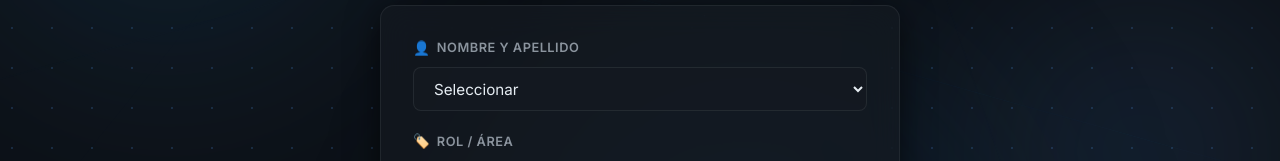
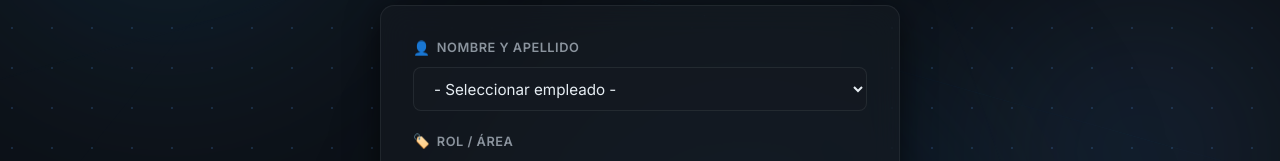
Before and after one commit to yyammi/panel, a React (Vite) app: page / in a window 1280 px wide. Shown: the part 352-513 px from the top of the page. Built offline with nearby package versions, Linux system fonts and the light colour scheme.

Commit message:
guion empleado

```diff
--- a/src/componentes/Hero/Hero.jsx
+++ b/src/componentes/Hero/Hero.jsx
@@ -92,7 +92,7 @@ export default function Hero() {
               value={nombre}
               onChange={(e) => setNombre(e.target.value)}
             >
-              <option value="">Seleccionar</option>
+              <option value="">- Seleccionar empleado -</option>
 
               {empleados.map((emp, i) => (
                 <option key={i} value={emp}>
@@ -100,6 +100,7 @@ export default function Hero() {
                 </option>
               ))}
             </select>
+
           </div>
 
           {/* Rol */}
```
